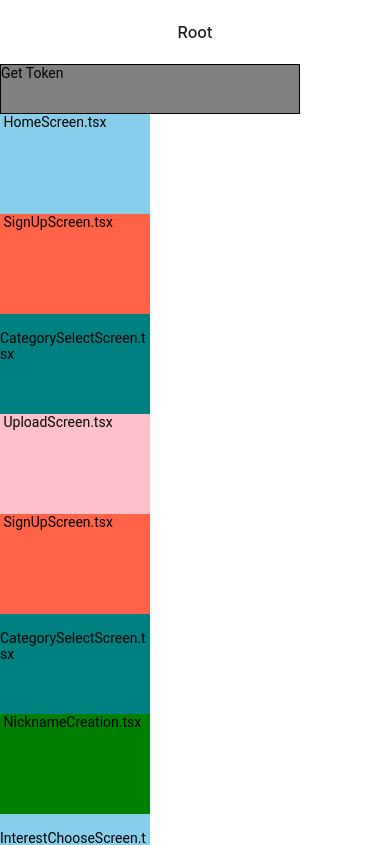
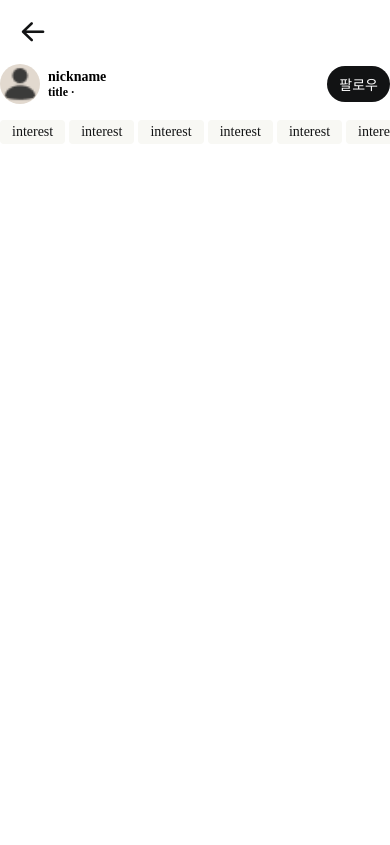
Before and after one commit to CCC-org/keewe-app, a React Native app: screen /Insight in a window 390 px wide. Shown: the top 845 px of the page. Built offline with nearby package versions, Linux system fonts and the light colour scheme; a web font is replaced by a local one; what @gorhom/bottom-sheet would draw is missing.

Commit message:
profile 생성

```diff
--- a/App.tsx
+++ b/App.tsx
@@ -30,8 +30,8 @@ import UploadScreen from './src/screens/upload/UploadScreen';
 import light from './src/theme/light';
 import ServiceIntroThreeScreen from './src/screens/onboarding/ServiceIntroThreeScreen';
 import InsightSampleScreen from './src/screens/onboarding/InsightSampleScreen';
-import { TransitionPresets } from '@react-navigation/stack';
 import Tabs from './src/screens/Main/Tabs';
+import InsightScreen from './src/screens/Insight/InsightScreen';
 
 const queryClient = new QueryClient();
 // const Stack = createNativeStackNavigator();
@@ -111,6 +111,11 @@ export default function App() {
                     <Stack.Screen
                       name="InterestChoose"
                       component={InterestChooseScreen}
+                      options={headerOptions}
+                    />
+                    <Stack.Screen
+                      name="Insight"
+                      component={InsightScreen}
                       options={headerOptions}
                     />
                   </Stack.Group>
--- /dev/null
+++ b/src/components/profile/InterestItem.tsx
@@ -0,0 +1,29 @@
+import React from 'react';
+import { View } from 'react-native';
+import { useTheme } from 'react-native-paper';
+import { FontText } from '../texts/StyledText';
+
+interface InterestItemProps {
+  interest: string;
+}
+
+const InterestItem = ({ interest }: InterestItemProps) => {
+  const theme = useTheme();
+  return (
+    <View
+      style={{
+        backgroundColor: theme.colors.brand.surface.main,
+        borderRadius: 4,
+        paddingLeft: 12,
+        paddingRight: 12,
+        paddingBottom: 4,
+        paddingTop: 4,
+        marginRight: 4,
+      }}
+    >
+      <FontText style={{ color: theme.colors.graphic.black }}>{interest}</FontText>
+    </View>
+  );
+};
+
+export default InterestItem;
--- /dev/null
+++ b/src/components/profile/Profile.tsx
@@ -0,0 +1,103 @@
+import React from 'react';
+import { ScrollView, StyleSheet, Text, View } from 'react-native';
+import { useTheme } from 'react-native-paper';
+import { FontText } from '../texts/StyledText';
+import theme from '../../theme/light';
+import ProfileAvatar from './ProfileAvatar';
+import InterestItem from './InterestItem';
+
+interface ProfileProps {
+  nickname: string;
+  title: string;
+  self: boolean;
+  follow?: boolean;
+  interests: Record<string, string>[];
+  createdAt: string;
+  image?: string;
+}
+
+const Profile = ({ nickname, title, follow, self, interests, createdAt, image }: ProfileProps) => {
+  const theme = useTheme();
+  return (
+    <View style={{ width: '100%' }}>
+      <View style={styles.Header}>
+        <View style={styles.Profile}>
+          <ProfileAvatar image={image} />
+          <View style={styles.Description}>
+            <FontText style={{ fontWeight: '600', fontSize: 14 }}>{nickname}</FontText>
+            <FontText style={{ fontWeight: '600', fontSize: 12 }}>{title} ∙</FontText>
+          </View>
+        </View>
+        <View>
+          {self ? undefined : (
+            <View style={follow ? styles.Follow : styles.Following}>
+              <FontText
+                style={{
+                  color: follow ? theme.colors.graphic.white : theme.colors.graphic.black,
+                }}
+              >
+                {follow ? '팔로우' : '팔로잉'}
+              </FontText>
+            </View>
+          )}
+        </View>
+      </View>
+      <ScrollView horizontal={true}>
+        <View style={styles.Interest}>
+          {interests.map((item, idx) => (
+            <InterestItem key={idx} interest={item.name} />
+          ))}
+        </View>
+      </ScrollView>
+    </View>
+  );
+};
+
+export default Profile;
+
+const styles = StyleSheet.create({
+  Header: {
+    display: 'flex',
+    justifyContent: 'space-between',
+    alignItems: 'center',
+    flexDirection: 'row',
+    height: 40,
+  },
+  Profile: {
+    display: 'flex',
+    justifyContent: 'flex-start',
+    flexDirection: 'row',
+    alignItems: 'center',
+  },
+  Description: {
+    display: 'flex',
+    marginLeft: 8,
+    flexDirection: 'column',
+    justifyContent: 'space-between',
+  },
+  Follow: {
+    paddingLeft: 12,
+    paddingRight: 12,
+    paddingBottom: 8,
+    paddingTop: 8,
+    borderRadius: 100,
+    backgroundColor: theme.colors.graphic.black,
+    color: theme.colors.graphic.white,
+  },
+  Following: {
+    paddingLeft: 12,
+    paddingRight: 12,
+    paddingBottom: 8,
+    paddingTop: 8,
+    borderRadius: 100,
+    borderColor: `${theme.colors.graphic.black}10`,
+    borderWidth: 1,
+  },
+  Interest: {
+    display: 'flex',
+    flexDirection: 'row',
+    marginTop: 16,
+    justifyContent: 'flex-start',
+    alignSelf: 'center',
+  },
+});
--- /dev/null
+++ b/src/components/profile/ProfileAvatar.tsx
@@ -0,0 +1,21 @@
+import React from 'react';
+import { Avatar, useTheme } from 'react-native-paper';
+
+interface ProfileAvatarProps {
+  image?: string;
+}
+
+const ProfileAvatar = ({ image }: ProfileAvatarProps) => {
+  const theme = useTheme();
+  return (
+    <Avatar.Image
+      size={40}
+      source={image ?? require('../../constants/Icons/Avatar/person.png')}
+      style={{
+        backgroundColor: theme.colors.brand.surface.container,
+      }}
+    />
+  );
+};
+
+export default ProfileAvatar;
--- a/src/navigation/index.tsx
+++ b/src/navigation/index.tsx
@@ -137,6 +137,17 @@ export function RootScreen() {
             <Text> ServiceIntroOneScreen.tsx</Text>
           </View>
         </Pressable>
+        <Pressable onPress={() => navigation.navigate('Insight')}>
+          <View
+            style={{
+              backgroundColor: 'grey',
+              height: 100,
+              width: 150,
+            }}
+          >
+            <Text> InsightScreen.tsx</Text>
+          </View>
+        </Pressable>
       </ScrollView>
       {/*
       <Pressable onPress={() => navigation.navigate('Stack.screen.name String')}>
--- /dev/null
+++ b/src/screens/Insight/InsightScreen.tsx
@@ -0,0 +1,36 @@
+import React from 'react';
+import Profile from '../../components/profile/Profile';
+
+const InsightScreen = ({ navigation, route }) => {
+  return (
+    <Profile
+      nickname="nickname"
+      title="title"
+      self={false}
+      follow={true}
+      interests={[
+        {
+          name: 'interest',
+        },
+        {
+          name: 'interest',
+        },
+        {
+          name: 'interest',
+        },
+        {
+          name: 'interest',
+        },
+        {
+          name: 'interest',
+        },
+        {
+          name: 'interest',
+        },
+      ]}
+      createdAt="createdAt"
+    />
+  );
+};
+
+export default InsightScreen;
--- a/types.tsx
+++ b/types.tsx
@@ -37,6 +37,7 @@ export type RootStackParamList = {
   InsightSample: undefined;
   Upload: undefined;
   Home: undefined;
+  Insight: undefined;
 };
 
 export type RootStackScreenProps<Screen extends keyof RootStackParamList> = NativeStackScreenProps<
```
Also changed, not shown: src/types/insight.d.ts (added, +17 -0 lines), src/components/texts/StyledText.tsx (line endings or trailing spaces), src/constants/Icons/Avatar/person.png (added).
